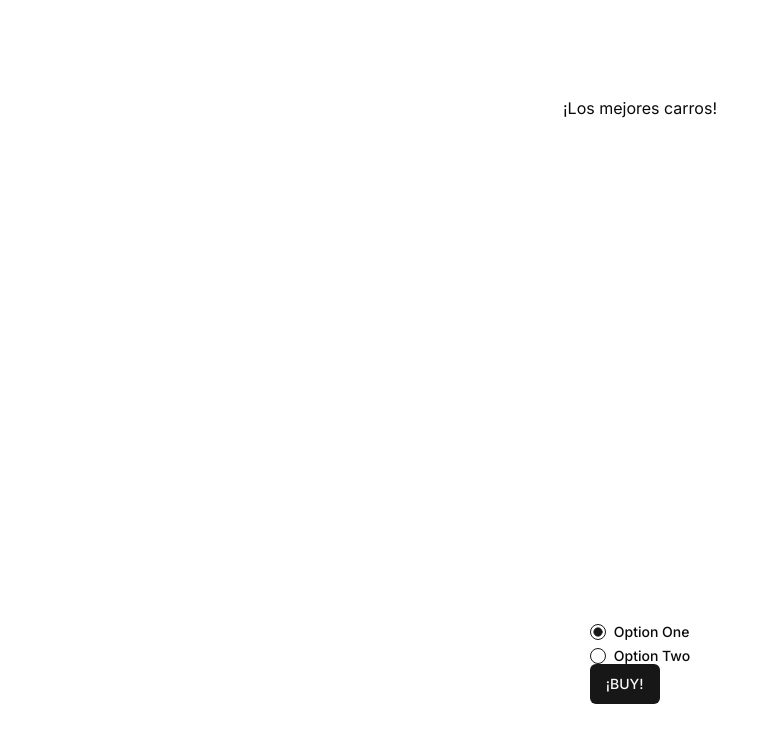
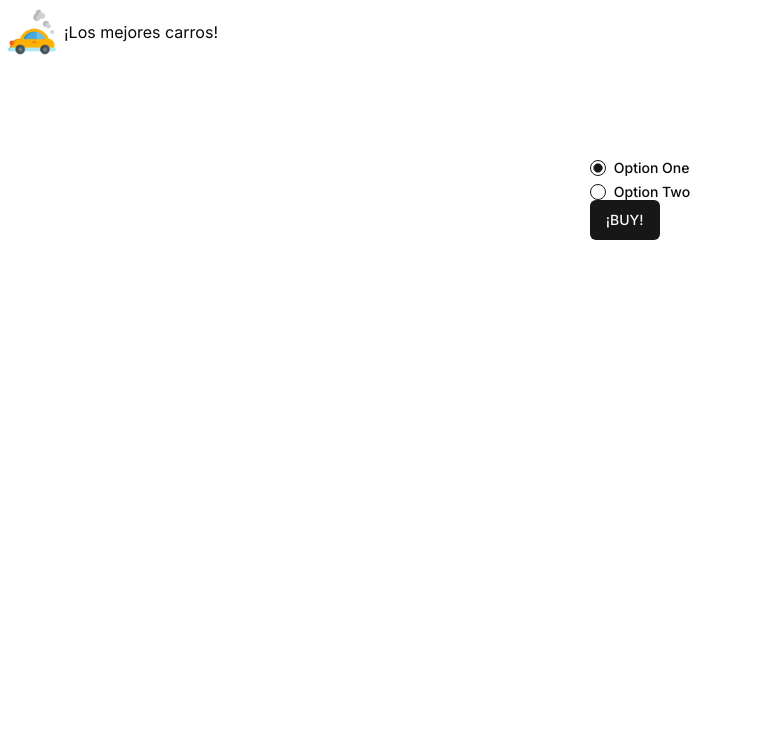
Before and after one commit to Hano2001/car-client, a Next.js app: page / in a window 1280 px wide. Shown: the top 742 px of the page, without its empty margins (0-771 px from the left). Built offline with nearby package versions, Linux system fonts and the light colour scheme.

Commit message:
add nav skeleton with logo
Co-authored-by: Orianamendez <egleemendez@gmail.com>
Co-authored-by: Lukaslaas <lukas.s.laas@gmail.com>

```diff
--- a/src/app/layout.tsx
+++ b/src/app/layout.tsx
@@ -1,6 +1,7 @@
 import type { Metadata } from "next";
 import { Inter } from "next/font/google";
 import "./globals.css";
+import Image from "next/image";
 
 const inter = Inter({ subsets: ["latin"] });
 
@@ -16,7 +17,13 @@ export default function RootLayout({
 }>) {
   return (
     <html lang="en">
-      <body className={inter.className}>{children}</body>
+      <body className={inter.className}>
+        <header className="flex flex-row items-center gap-2 p-2">
+          <Image src={"/vehicle.png"} width={48} height={48} alt="Logo" />
+          <h1>¡Los mejores carros!</h1>
+        </header>
+        {children}
+      </body>
     </html>
   );
 }
--- a/src/app/page.tsx
+++ b/src/app/page.tsx
@@ -5,9 +5,6 @@ import { RadioGroup, RadioGroupItem } from "@/components/ui/radio-group";
 export default function Home() {
   return (
     <main className="flex min-h-screen flex-col items-center justify-between p-24">
-      <header>
-        <h1>¡Los mejores carros!</h1>
-      </header>
       <section>
         <RadioGroup defaultValue="option-one">
           <div className="flex items-center space-x-2">
```
Also changed, not shown: public/vehicle.png (added).
